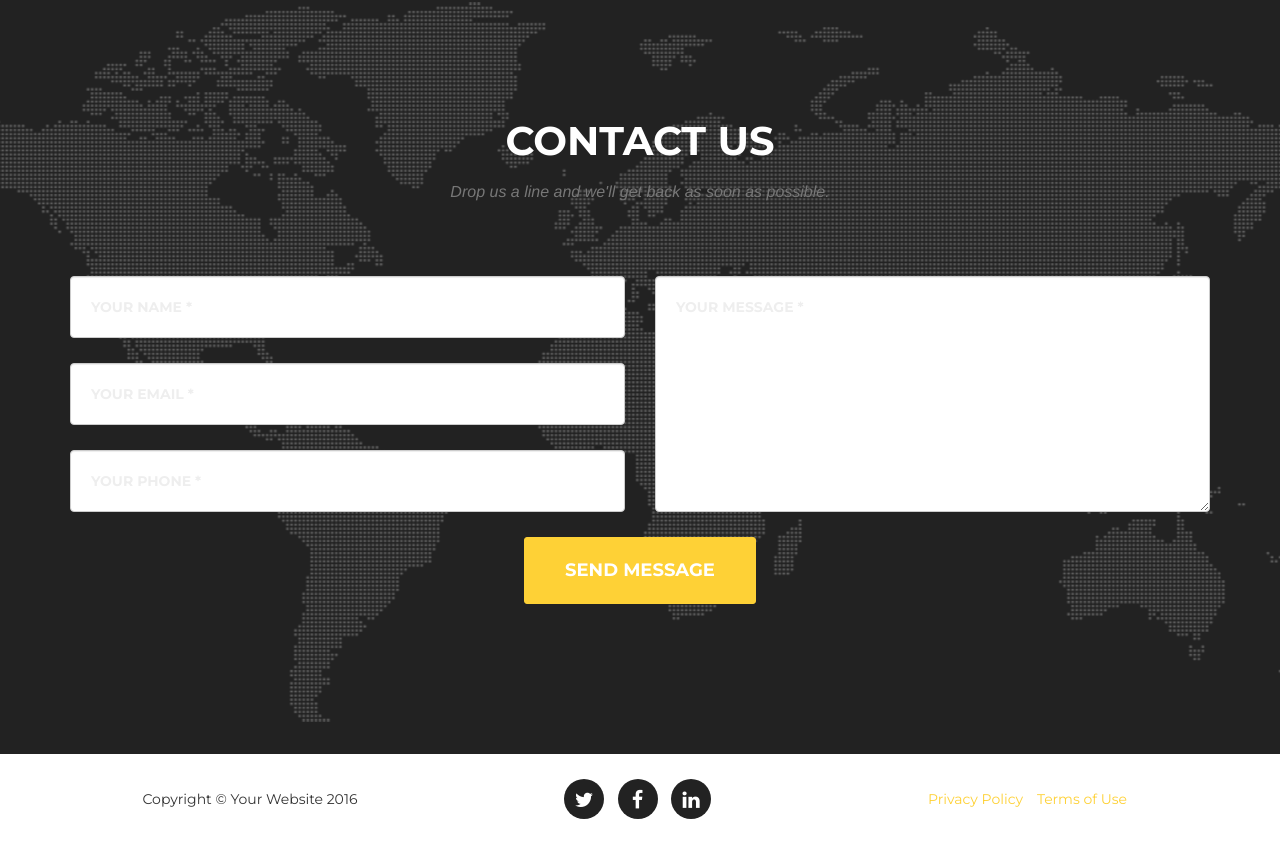
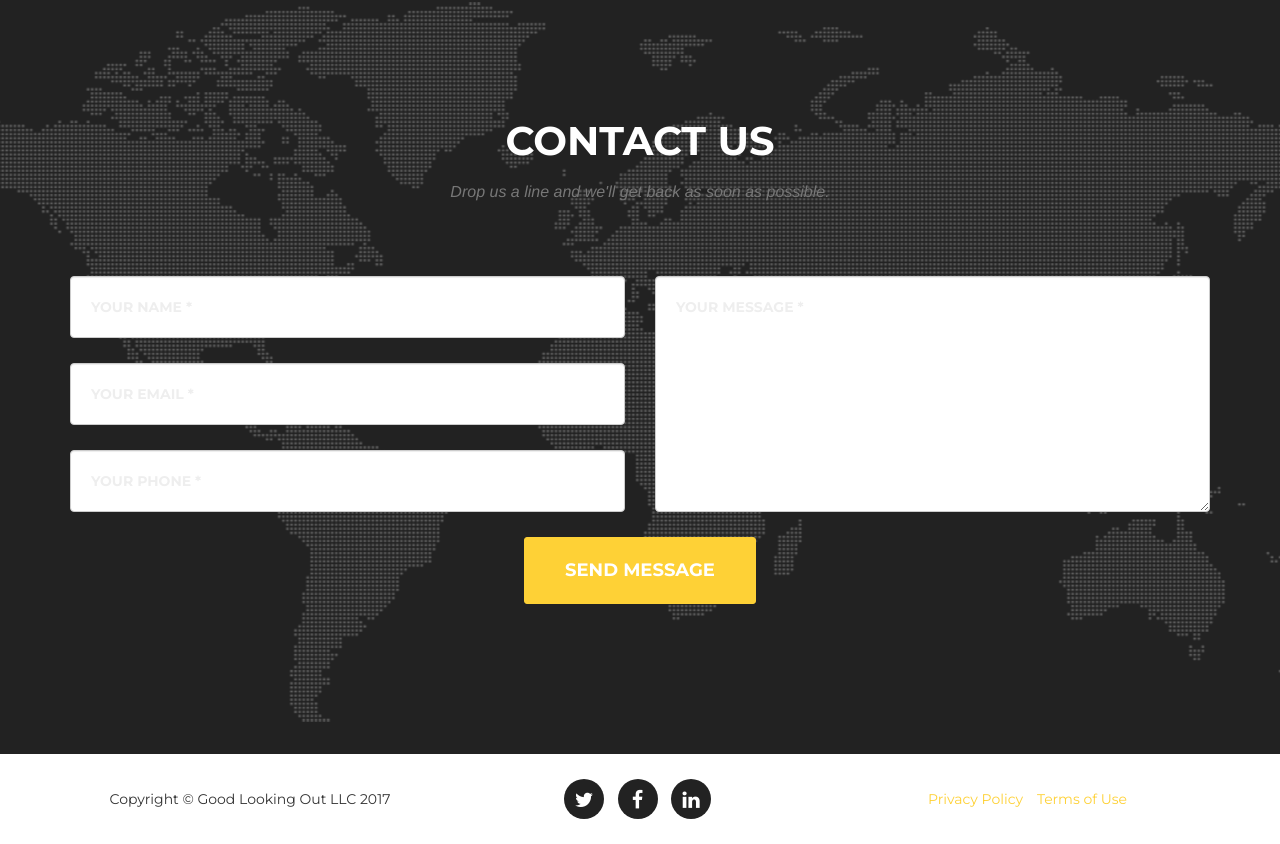
Before and after one commit to BriaWoods/BriaWoods.github.io, a website: page index.html in a window 1280 px wide. Shown: the part 5822-6666 px from the top of the page. Drawn offline with nearby package versions, Linux system fonts and the light colour scheme; a web font is replaced by a local one.

Commit message:
Changed Copyright

```diff
--- a/index.html
+++ b/index.html
@@ -450,7 +450,7 @@
         <div class="container">
             <div class="row">
                 <div class="col-md-4">
-                    <span class="copyright">Copyright &copy; Your Website 2016</span>
+                    <span class="copyright">Copyright &copy; Good Looking Out LLC 2017</span>
                 </div>
                 <div class="col-md-4">
                     <ul class="list-inline social-buttons">
```
